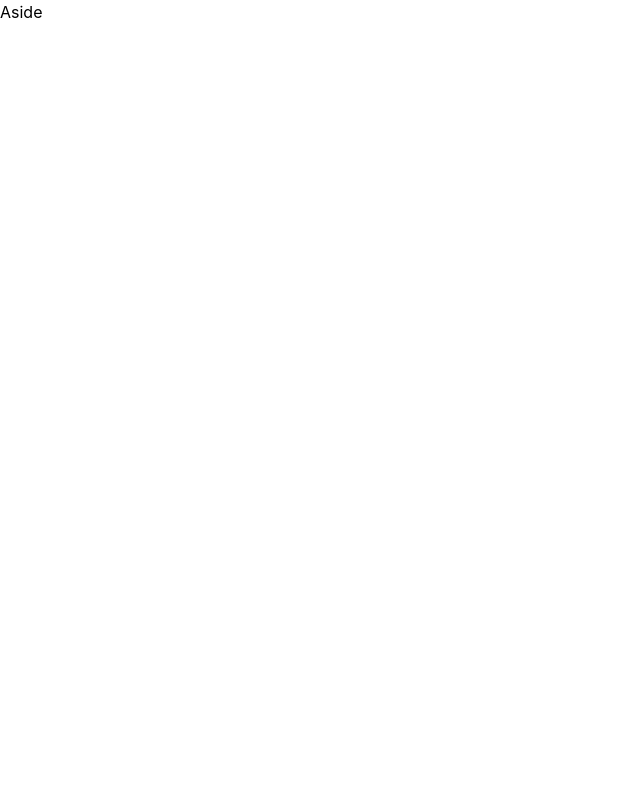
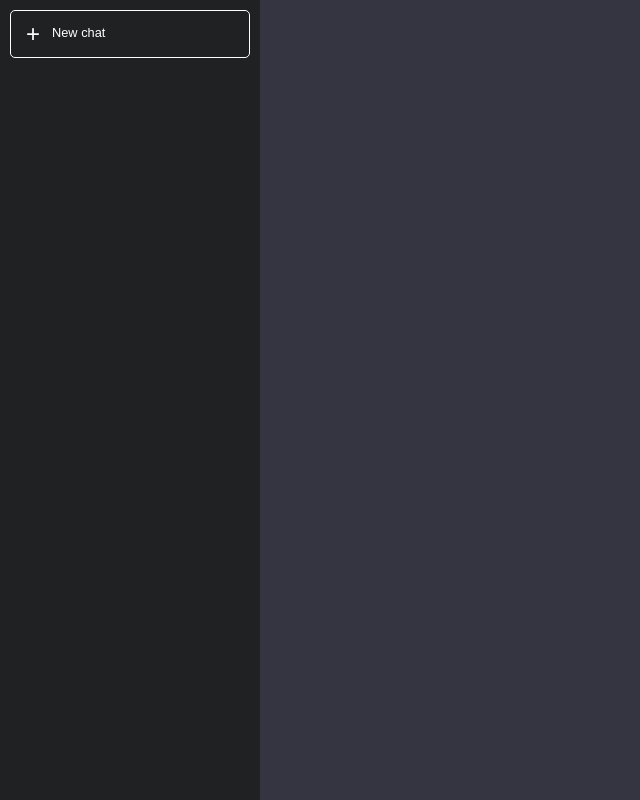
Before and after one commit to Perpy-del/MyChatGPT, a React (Create React App) app in the folder chatjibiti/: page / in a window 1280 px wide. Shown: the whole page, without its empty margins (0-640 px from the left). Built offline with nearby package versions, Linux system fonts and the light colour scheme.

Commit message:
Started on styling chatjibiti side menu

```diff
--- a/chatjibiti/src/App.js
+++ b/chatjibiti/src/App.js
@@ -1,10 +1,18 @@
+import "./normalize.css";
+
 function App() {
   return (
-    <div className="App">
-      <aside>
-        <h1>Aside</h1>
+    // This is the main UI for the page
+    <div className="bg-[#282c34] absolute top-0 right-0 left-0 bottom-0 text-white flex text-center">
+      {/* This is for the left side menu  */}
+      <aside className="w-[260px] absolute top-0 bottom-0 left-0 bg-[#202123] p-[10px]">
+        <div className="p-[9px] border border-solid border-white rounded-[5px] text-start text-[0.8rem] flex items-center">
+          <span className="pl-[6px] pr-[12px] text-[1.5rem]">+</span>
+          New chat
+        </div>
       </aside>
-      <section></section>
+      {/* This is for the right side menu where the response is displayed */}
+      <section className="flex-1 bg-[#343541]"></section>
     </div>
   );
 }
--- a/chatjibiti/src/index.css
+++ b/chatjibiti/src/index.css
@@ -2,9 +2,9 @@
 @tailwind components;
 @tailwind utilities;
 
+@import url("https://fonts.googleapis.com/css2?family=Libre+Franklin:wght@200;300;400;500;600;700;800;900&display=swap");
+
 body {
   margin: 0;
-  font-family: -apple-system, BlinkMacSystemFont, "Segoe UI", "Roboto", "Oxygen",
-    "Ubuntu", "Cantarell", "Fira Sans", "Droid Sans", "Helvetica Neue",
-    sans-serif;
+  font-family: "Libre Franklin", sans-serif;
 }
--- a/chatjibiti/tailwind.config.js
+++ b/chatjibiti/tailwind.config.js
@@ -1,8 +1,22 @@
 /** @type {import('tailwindcss').Config} */
 module.exports = {
-  content: [],
+  content: ["./src/**/*.{js,jsx,ts,tsx}"],
   theme: {
+    screens: {
+      sm: "480px",
+      md: "768px",
+      lg: "976px",
+      xl: "1440px",
+    },
+    colors: {
+      "text-gray": "#D9D9E3",
+      "gray-dark": "#343541",
+      "gray-light": "#d3dce6",
+      // "bg-color-right": "#202123",
+      // "bg-color-left": "#282c34",
+      white: "#FFFFFF",
+    },
     extend: {},
   },
   plugins: [],
-}
+};
```
Also changed, not shown: chatjibiti/src/normalize.css (added).
